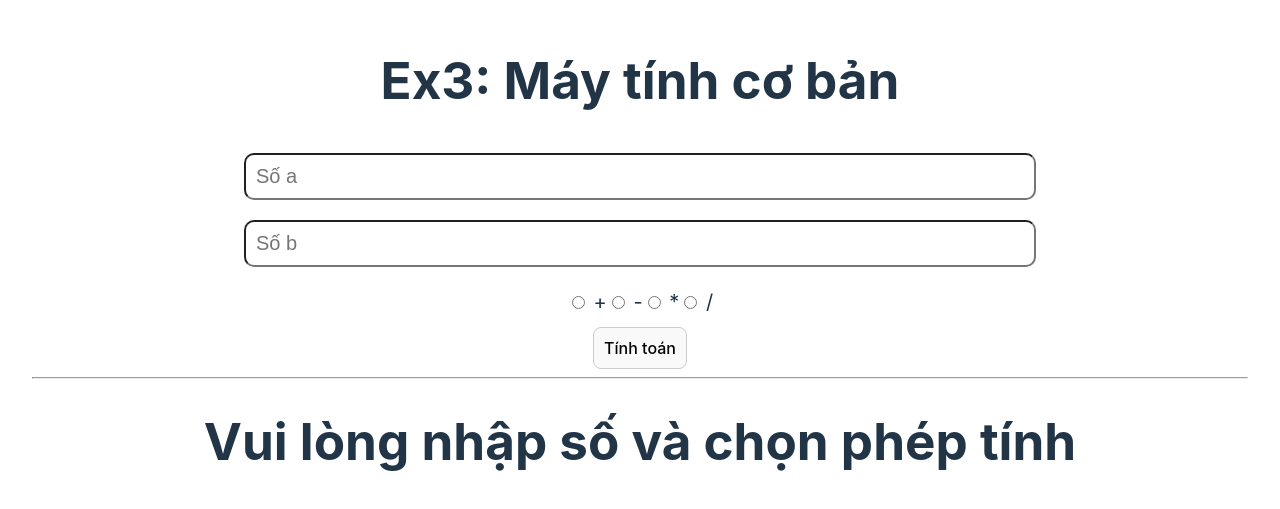
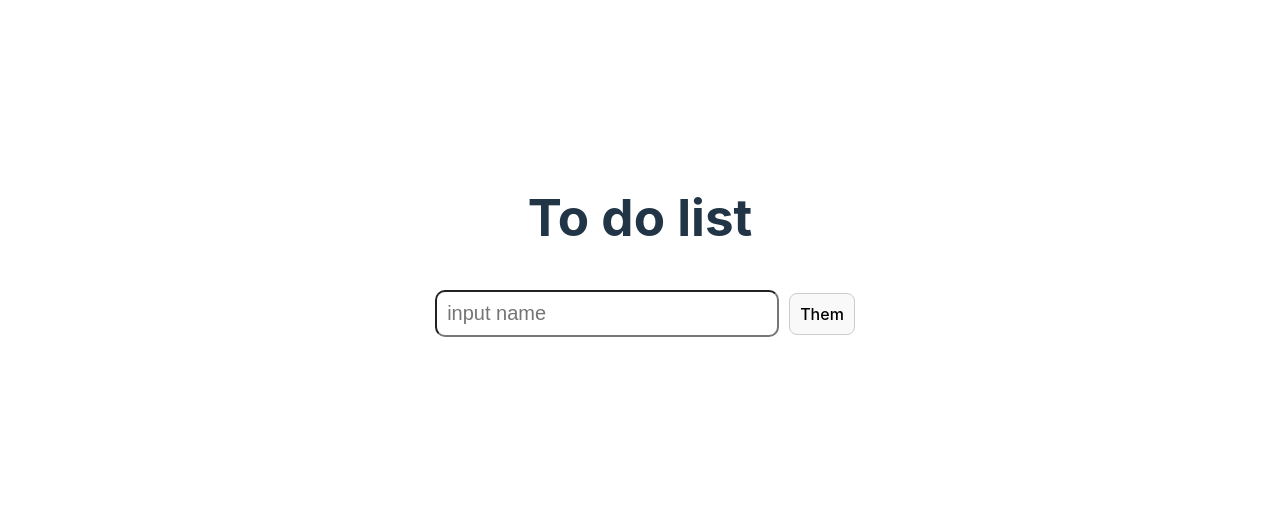
Before and after one commit to phuong261104/Tuan2_HuynhThanhPhuong_22671361, a React (Vite) app in the folder lab_tuan2/: page / in a window 1280 px wide. Shown: the part 139-648 px from the top of the page. Built offline with nearby package versions, Linux system fonts and the light colour scheme.

Commit message:
Bài 4 minh chứng

```diff
--- a/lab_tuan2/src/App.jsx
+++ b/lab_tuan2/src/App.jsx
@@ -12,7 +12,7 @@ function App() {
 
   return (
     <>
-      <Ex3 />
+      <Ex4 />
 
     </>
   )
--- a/lab_tuan2/src/component/ex4.jsx
+++ b/lab_tuan2/src/component/ex4.jsx
@@ -5,33 +5,60 @@ const Ex4 = () => {
     const [name, setName] = useState("");
     const [todoData, setTodoData] = useState([])
 
-    const addToDo = (name) => {
-        setTodoData([...todoData, name])
-    }
+    const addToDo = () => {
+        if (name.trim() === "") {
+            alert("Vui lòng nhập công việc!");
+            return;
+        }
+        setTodoData([...todoData, name]);
+        setName("");
+    };
+
+    const deleteToDo = (index) => {
+        const newList = todoData.filter((_, i) => i !== index);
+        setTodoData(newList);
+    };
 
 
     return (
 
         <>
-        <h3>Ex4</h3>
-        <div>
-        <input type="text" style={{marginRight: "10px"}} onChange={(e)=>{setName(e.target.value)}} placeholder="input name"/>
-        <span style={{marginRight: "10px"}}>This is input: {name}</span>
-        <button onClick={()=>addToDo(name)} >Them</button>
-        </div>
-        {todoData
-        ? <div>{
-            todoData.map((item, index) => {
-                return (
-                    <div style={{margin: "10px"}}>
-                        {item}
-                        <button>delete</button>
-                    </div>
-                )
-            })
-        } </div>:
-        <span>No data</span>
-        }
+            <h1>To do list</h1>
+            <div>
+                <input
+                    value={name}
+                    style={{ margin: "10px", width: "25vw", fontSize: "20px", borderRadius: "10px", padding: "10px" }}
+                    type="text" onChange={(e) => { setName(e.target.value) }} placeholder="input name" />
+                <button
+                    style={{ padding: "10px", border: "1px solid #ccc" }}
+                    onClick={() => addToDo(name)} >Them</button>
+
+                {todoData
+                    ? <div style={{ width: "30vw", padding: "10px" }} >
+                        {todoData.map((item, index) => (
+                            <div key={index} style={{
+                                display: "flex",
+                                justifyContent: "space-between",
+                                alignItems: "center"
+                            }}>
+                                {item}
+                                <button
+                                    style={{
+                                        margin: "10px",
+                                        fontSize: "20px",
+                                        borderRadius: "10px",
+                                        padding: "10px",
+                                        color: "white", backgroundColor: "red"
+                                    }}
+                                    onClick={() => deleteToDo(index)} >
+                                    Xóa
+                                </button>
+                            </div>
+                        ))}
+                    </div> :
+                    <span>No data</span>
+                }
+            </div>
         </>
     )
 }
```
Also changed, not shown: lab_tuan2/MinhChung/ex4_Todo.png (added).
